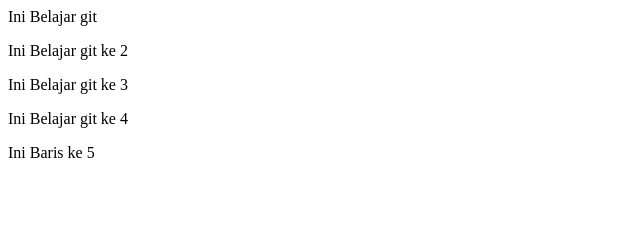
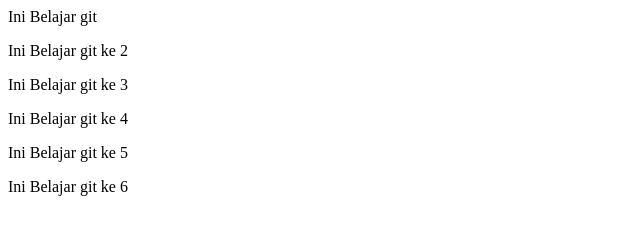
Before and after one commit to budikd/web-budi, a plain HTML site: page repo-git/index.html in a window 1280 px wide. Shown: the whole page, without its empty margins (0-640 px from the left). Drawn offline with Linux system fonts and the light colour scheme.

Commit message:
Update index.html

```diff
--- a/repo-git/index.html
+++ b/repo-git/index.html
@@ -2,4 +2,5 @@
 <P> Ini Belajar git ke 2</P>
 <P> Ini Belajar git ke 3</P>
 <P> Ini Belajar git ke 4</P>
-<P> Ini Baris  ke 5</P>
+<P> Ini Belajar git ke 5</P>
+<P> Ini Belajar git ke 6</P>
```
